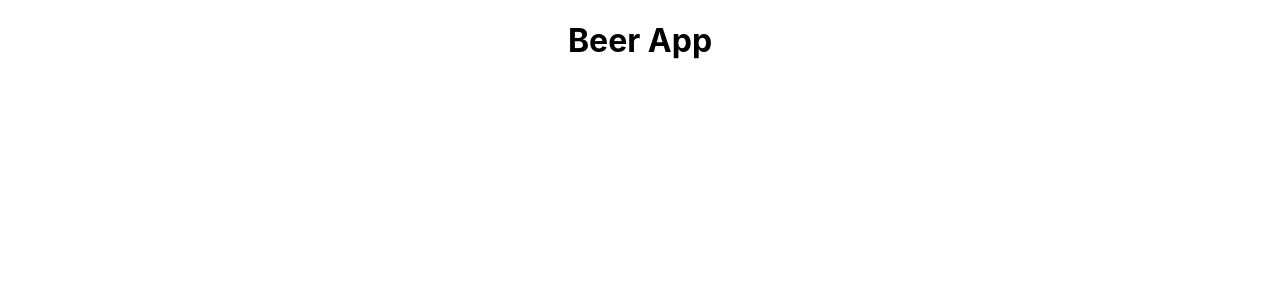
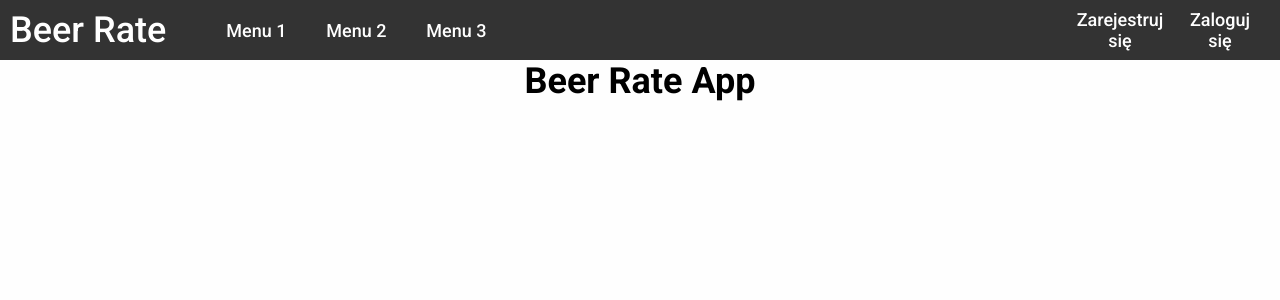
Before and after one commit to JankyKonto/BeerRateUi, a React (Create React App) app: page / in a window 1280 px wide. Shown: the top 300 px of the page. Built offline with nearby package versions, Linux system fonts and the light colour scheme.

Commit message:
Fix navbar display

```diff
--- a/package.json
+++ b/package.json
@@ -10,8 +10,12 @@
     "@types/node": "^16.18.113",
     "@types/react": "^18.3.11",
     "@types/react-dom": "^18.3.0",
+    "mobx": "^6.13.3",
+    "mobx-react-lite": "^4.0.7",
     "react": "^18.3.1",
     "react-dom": "^18.3.1",
+    "react-icons": "^5.3.0",
+    "react-router-dom": "^6.26.2",
     "react-scripts": "5.0.1",
     "typescript": "^4.9.5",
     "web-vitals": "^2.1.4"
--- a/src/App.css
+++ /dev/null
@@ -1,38 +0,0 @@
-.App {
-  text-align: center;
-}
-
-.App-logo {
-  height: 40vmin;
-  pointer-events: none;
-}
-
-@media (prefers-reduced-motion: no-preference) {
-  .App-logo {
-    animation: App-logo-spin infinite 20s linear;
-  }
-}
-
-.App-header {
-  background-color: #282c34;
-  min-height: 100vh;
-  display: flex;
-  flex-direction: column;
-  align-items: center;
-  justify-content: center;
-  font-size: calc(10px + 2vmin);
-  color: white;
-}
-
-.App-link {
-  color: #61dafb;
-}
-
-@keyframes App-logo-spin {
-  from {
-    transform: rotate(0deg);
-  }
-  to {
-    transform: rotate(360deg);
-  }
-}
--- a/src/App.tsx
+++ b/src/App.tsx
@@ -1,11 +1,29 @@
-import "./App.css";
+import { observer } from "mobx-react-lite";
+import "./styles/App.css";
+import Navbar from "./components/Navbar";
+import { BrowserRouter, Route, Routes } from "react-router-dom";
+import { useState } from "react";
+import HomePage from "./pages/HomePage";
 
-function App() {
+const App = observer(() => {
+  const [isNavbarExpanded, setIsNavbarExpanded] = useState(false);
+
   return (
-    <div className="App">
-      <h1>Beer App</h1>
+    <div className="app">
+      <BrowserRouter>
+        <Navbar />
+        {isNavbarExpanded ? (
+          <></>
+        ) : (
+          <div className="app-content">
+            <Routes>
+              <Route path="/" element={<HomePage />} />
+            </Routes>
+          </div>
+        )}
+      </BrowserRouter>
     </div>
   );
-}
+});
 
 export default App;
--- /dev/null
+++ b/src/components/Navbar.tsx
@@ -0,0 +1,95 @@
+import { useRef, useState } from "react";
+import { FaBars, FaTimes } from "react-icons/fa";
+import { NavLink } from "react-router-dom";
+import "../styles/Navbar.css";
+import { observer } from "mobx-react-lite";
+import { store } from "../store/Store";
+
+/*
+interface Props {
+  isNavbarExpanded: boolean;
+  setIsNavbarExpanded: React.Dispatch<React.SetStateAction<boolean>>;
+}
+  */
+
+const Navbar = observer(() => {
+  //const [isNavbarExpanded, setIsNavbarExpanded] = useState(false);
+  const navRef = useRef<HTMLElement>(null);
+
+  const expandNavbar = () => {
+    //setIsNavbarExpanded(!isNavbarExpanded);
+    //navRef.current?.classList.toggle("expanded");
+  };
+
+  return (
+    <nav ref={navRef}>
+      <div className="navbar-logo">
+        <NavLink to="/">Beer Rate</NavLink>
+      </div>
+
+      <div className="navbar-items">
+        <ul>
+          <li>
+            <NavLink to="/menu1" className="navbar-link">
+              Menu 1
+            </NavLink>
+          </li>
+          <li>
+            <NavLink to="/menu2" className="navbar-link">
+              Menu 2
+            </NavLink>
+          </li>
+          <li>
+            <NavLink to="/menu3" className="navbar-link">
+              Menu 3
+            </NavLink>
+          </li>
+        </ul>
+
+        <div className="login-container">
+          {store.authStore.isLoggedIn ? (
+            <NavLink to="/profile" className="navbar-link">
+              {store.authStore.username}
+            </NavLink>
+          ) : (
+            <></>
+          )}
+
+          {store.authStore.isLoggedIn ? (
+            <div
+              onClick={() => store.authStore.logout()}
+              className="navbar-link"
+            >
+              Wyloguj się
+            </div>
+          ) : (
+            <>
+              <NavLink to="/register" className="navbar-link">
+                Zarejestruj się
+              </NavLink>
+              <NavLink to="/login" className="navbar-link">
+                Zaloguj się
+              </NavLink>
+            </>
+          )}
+        </div>
+      </div>
+
+      <button
+        className="navbar-button expand-navbar-button"
+        onClick={expandNavbar}
+      >
+        <FaBars />
+      </button>
+
+      <button
+        className="navbar-button collapse-navbar-button"
+        onClick={expandNavbar}
+      >
+        <FaTimes />
+      </button>
+    </nav>
+  );
+});
+
+export default Navbar;
--- a/src/index.css
+++ /dev/null
@@ -1,13 +0,0 @@
-body {
-  margin: 0;
-  font-family: -apple-system, BlinkMacSystemFont, 'Segoe UI', 'Roboto', 'Oxygen',
-    'Ubuntu', 'Cantarell', 'Fira Sans', 'Droid Sans', 'Helvetica Neue',
-    sans-serif;
-  -webkit-font-smoothing: antialiased;
-  -moz-osx-font-smoothing: grayscale;
-}
-
-code {
-  font-family: source-code-pro, Menlo, Monaco, Consolas, 'Courier New',
-    monospace;
-}
--- a/src/index.tsx
+++ b/src/index.tsx
@@ -1,6 +1,6 @@
 import React from "react";
 import ReactDOM from "react-dom/client";
-import "./index.css";
+import "./styles/index.css";
 import App from "./App";
 
 const root = ReactDOM.createRoot(
--- /dev/null
+++ b/src/pages/HomePage.tsx
@@ -0,0 +1,5 @@
+const HomePage = () => {
+  return <h1>Beer Rate App</h1>;
+};
+
+export default HomePage;
--- /dev/null
+++ b/src/store/AuthStore.ts
@@ -0,0 +1,41 @@
+import { makeAutoObservable } from "mobx";
+
+export class AuthStore {
+  private _userId = "";
+  private _username = "";
+  private _email = "";
+
+  constructor() {
+    makeAutoObservable(this);
+  }
+
+  get userId() {
+    return this._userId;
+  }
+
+  set userId(userId: string) {
+    this._userId = userId;
+  }
+
+  get username() {
+    return this._username;
+  }
+
+  set username(username: string) {
+    this._username = username;
+  }
+
+  get email() {
+    return this._email;
+  }
+
+  set email(email: string) {
+    this._email = email;
+  }
+
+  get isLoggedIn(): boolean {
+    return !!(this.userId && this.username && this.email);
+  }
+
+  logout() {}
+}
--- /dev/null
+++ b/src/store/Store.ts
@@ -0,0 +1,12 @@
+import { makeAutoObservable } from "mobx";
+import { AuthStore } from "./AuthStore";
+
+export class Store {
+  authStore = new AuthStore();
+
+  constructor() {
+    makeAutoObservable(this);
+  }
+}
+
+export const store = new Store();
--- /dev/null
+++ b/src/styles/App.css
@@ -0,0 +1,10 @@
+.app {
+  background-color: #fefefe;
+  height: 100vh;
+}
+
+.app-content {
+  display: flex;
+  justify-content: center;
+  height: calc(100vh - 60px);
+}
--- /dev/null
+++ b/src/styles/Navbar.css
@@ -0,0 +1,136 @@
+nav {
+  background-color: #333333;
+  color: white;
+  display: flex;
+  align-items: center;
+  height: 60px;
+  width: 100%;
+  padding-left: 10px;
+  padding-right: 10px;
+  transition: height 0.3s ease;
+}
+
+nav.expanded {
+  height: 100%;
+  flex-direction: column;
+  justify-content: center;
+  padding-bottom: 30px;
+  padding-left: 0;
+  padding-right: 0;
+}
+
+nav.expanded .navbar-logo {
+  width: 100%;
+  text-align: center;
+  font-size: 3rem;
+  margin: 0;
+}
+
+nav.expanded .navbar-link {
+  font-size: 1.8rem;
+  width: 100%;
+  margin-top: 20px;
+}
+
+nav.expanded ul {
+  flex-direction: column;
+  width: 100%;
+}
+
+nav.expanded ul li {
+  display: flex;
+}
+
+nav.expanded .navbar-items {
+  display: flex;
+  flex-direction: column;
+  align-items: center;
+  width: 50%;
+}
+
+nav.expanded .login-container {
+  width: 100%;
+  height: fit-content;
+  margin-left: 0;
+  margin-top: auto;
+}
+
+nav.expanded .expand-navbar-button {
+  display: none;
+}
+
+nav.expanded .collapse-navbar-button {
+  display: block;
+  position: absolute;
+  top: 10px;
+  right: 10px;
+}
+
+nav .navbar-logo {
+  font-size: 2rem;
+  margin-right: 40px;
+  text-wrap: nowrap;
+}
+
+nav ul {
+  display: flex;
+  height: 100%;
+  list-style: none;
+}
+
+nav .navbar-link {
+  display: flex;
+  align-items: center;
+  justify-content: center;
+  width: 80px;
+  padding: 2px;
+  margin-left: 10px;
+  margin-right: 10px;
+  height: 100%;
+  text-align: center;
+}
+
+nav .navbar-link.active {
+  background-color: #444444;
+}
+
+nav .navbar-link:hover {
+  background-color: #555555;
+}
+
+nav a {
+  color: white;
+  text-decoration: none;
+}
+
+nav .login-container {
+  margin-left: auto;
+  display: flex;
+  height: 100%;
+}
+
+nav .navbar-items {
+  display: flex;
+  width: 100%;
+  height: 100%;
+}
+
+nav .navbar-button {
+  margin-left: auto;
+  display: none;
+  background-color: inherit;
+  color: inherit;
+  padding: 0;
+  border: none;
+  font-size: 1.5rem;
+}
+
+@media screen and (max-width: 800px) {
+  nav .navbar-items {
+    display: none;
+  }
+
+  nav .expand-navbar-button {
+    display: block;
+  }
+}
--- /dev/null
+++ b/src/styles/index.css
@@ -0,0 +1,17 @@
+@import url("https://fonts.googleapis.com/css2?family=Roboto:ital,wght@0,100;0,300;0,400;0,500;0,700;0,900;1,100;1,300;1,400;1,500;1,700;1,900&display=swap");
+
+*,
+*::before,
+*::after {
+  box-sizing: inherit;
+  margin: 0;
+  padding: 0;
+}
+
+html {
+  box-sizing: border-box;
+  font-family: "Roboto", sans-serif;
+  font-weight: 500;
+  font-style: normal;
+  font-size: 18px;
+}
```
Also changed, not shown: 2 other files (tests, documents, lock files or other folders).
